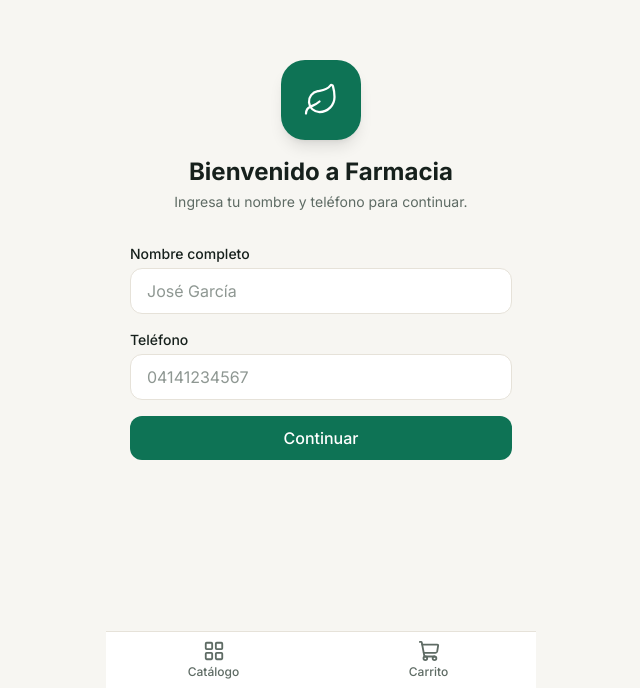
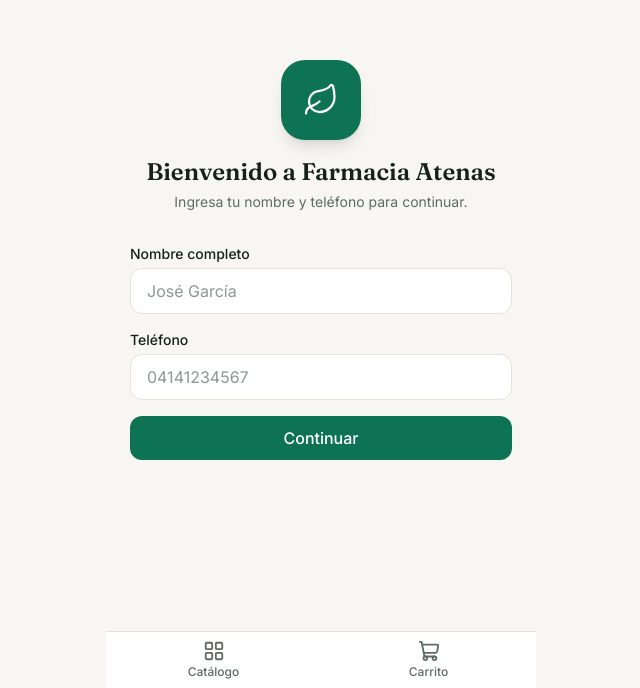
Before and after one commit to atenascafarmacia-dot/farmacia-atenas-pwa, a Next.js app: page / in a window 1280 px wide. Shown: the part 112-800 px from the top of the page, without its empty margins (319-959 px from the left). Built offline with nearby package versions, Linux system fonts and the light colour scheme; no server answers.

Commit message:
fix: login

```diff
--- a/src/app/page.tsx
+++ b/src/app/page.tsx
@@ -3,10 +3,11 @@
 import { redirect } from "next/navigation";
 
 import { IdentifyForm } from "@/components/organisms/IdentifyForm";
+import { strings } from "@/lib/strings";
 import { getCurrentUser } from "@/services/session.service";
 
 export const metadata: Metadata = {
-  title: "Farmacia — Bienvenido",
+  title: `${strings.brand.name} — Bienvenido`,
 };
 
 export default async function HomePage() {
@@ -24,8 +25,8 @@
             <Leaf className="h-9 w-9 text-white" strokeWidth={1.5} />
           </div>
           <div>
-            <h1 className="text-2xl font-bold text-ink">
-              Bienvenido a Farmacia
+            <h1 className="font-display text-2xl font-semibold text-ink">
+              Bienvenido a {strings.brand.name}
             </h1>
             <p className="mt-1 text-sm text-muted">
               Ingresa tu nombre y teléfono para continuar.
```
